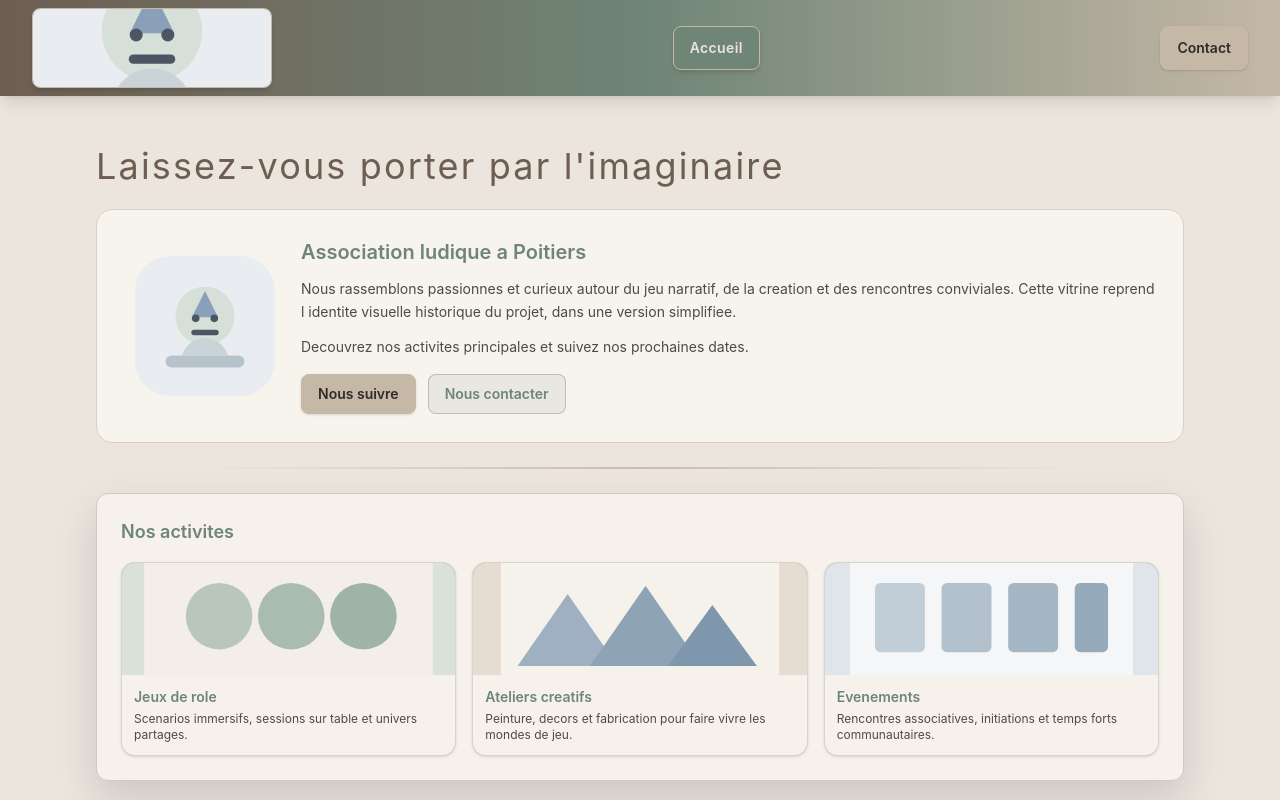
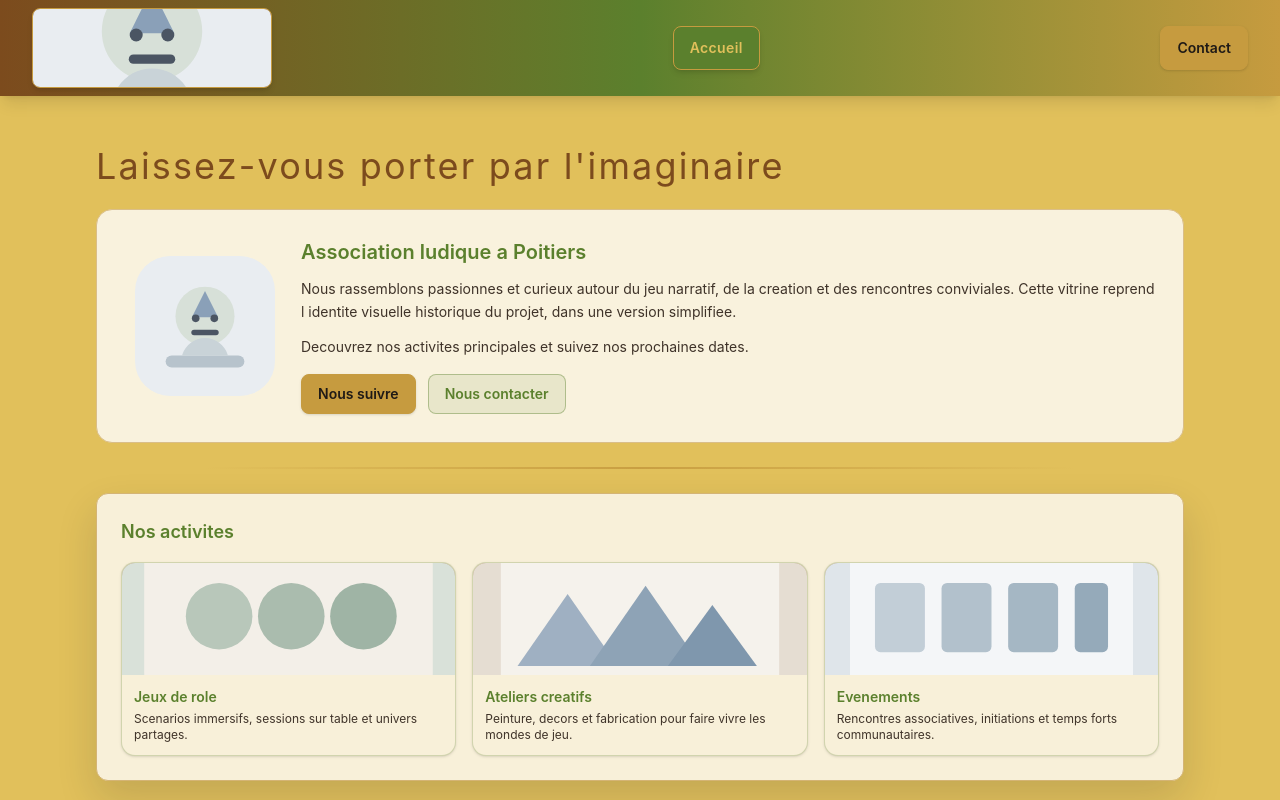
Before and after one commit to gnomespoitevins/site_vitrine, a Next.js app: page / in a window 1280 px wide. Shown: the top 800 px of the page. Built offline with nearby package versions, Linux system fonts and the light colour scheme; no server answers.

Commit message:
fix couleur

```diff
--- a/src/app/globals.css
+++ b/src/app/globals.css
@@ -49,45 +49,45 @@
 }
 
 :root {
-  --background: oklch(0.97 0.015 95);
-  --foreground: oklch(0.3 0.02 242);
-  --card: oklch(0.99 0.01 92);
-  --card-foreground: oklch(0.3 0.02 242);
-  --popover: oklch(0.99 0.01 92);
-  --popover-foreground: oklch(0.3 0.02 242);
-  --primary: oklch(0.56 0.05 230);
-  --primary-foreground: oklch(0.98 0 0);
-  --secondary: oklch(0.93 0.01 120);
-  --secondary-foreground: oklch(0.33 0.02 242);
-  --muted: oklch(0.94 0.01 92);
-  --muted-foreground: oklch(0.47 0.015 242);
-  --accent: oklch(0.91 0.02 200);
-  --accent-foreground: oklch(0.3 0.02 242);
+  --background: oklch(0.9 0.085 85);
+  --foreground: oklch(0.3 0.045 45);
+  --card: oklch(0.95 0.05 88);
+  --card-foreground: oklch(0.3 0.045 45);
+  --popover: oklch(0.95 0.05 88);
+  --popover-foreground: oklch(0.3 0.045 45);
+  --primary: oklch(0.44 0.11 145);
+  --primary-foreground: oklch(0.97 0.02 90);
+  --secondary: oklch(0.67 0.1 72);
+  --secondary-foreground: oklch(0.24 0.03 42);
+  --muted: oklch(0.88 0.05 86);
+  --muted-foreground: oklch(0.42 0.04 50);
+  --accent: oklch(0.62 0.12 25);
+  --accent-foreground: oklch(0.97 0.01 90);
   --destructive: oklch(0.58 0.17 25);
-  --border: oklch(0.88 0.01 92);
-  --input: oklch(0.88 0.01 92);
-  --ring: oklch(0.7 0.04 230);
+  --border: oklch(0.72 0.08 78);
+  --input: oklch(0.72 0.08 78);
+  --ring: oklch(0.55 0.12 145);
   --chart-1: oklch(0.87 0 0);
   --chart-2: oklch(0.556 0 0);
   --chart-3: oklch(0.439 0 0);
   --chart-4: oklch(0.371 0 0);
   --chart-5: oklch(0.269 0 0);
   --radius: 0.625rem;
-  --sidebar: oklch(0.98 0.01 92);
-  --sidebar-foreground: oklch(0.3 0.02 242);
-  --sidebar-primary: oklch(0.56 0.05 230);
-  --sidebar-primary-foreground: oklch(0.98 0 0);
-  --sidebar-accent: oklch(0.91 0.02 200);
-  --sidebar-accent-foreground: oklch(0.3 0.02 242);
-  --sidebar-border: oklch(0.88 0.01 92);
-  --sidebar-ring: oklch(0.7 0.04 230);
-  --brown: #6e5e52;
-  --gold: #c5b8a7;
-  --sand: #ebe5dd;
-  --forest: #6f8576;
-  --parchment: #f6f2eb;
-  --ink: #2f2b28;
-  --ink-soft: #4f4a46;
+  --sidebar: oklch(0.93 0.06 88);
+  --sidebar-foreground: oklch(0.3 0.045 45);
+  --sidebar-primary: oklch(0.44 0.11 145);
+  --sidebar-primary-foreground: oklch(0.97 0.02 90);
+  --sidebar-accent: oklch(0.62 0.12 25);
+  --sidebar-accent-foreground: oklch(0.97 0.01 90);
+  --sidebar-border: oklch(0.72 0.08 78);
+  --sidebar-ring: oklch(0.55 0.12 145);
+  --brown: #7c4b1d;
+  --gold: #c69b3f;
+  --sand: #e1c05b;
+  --forest: #5b802d;
+  --parchment: #f8f0d9;
+  --ink: #1f1a16;
+  --ink-soft: #3f3329;
 }
 
 .dark {
```
